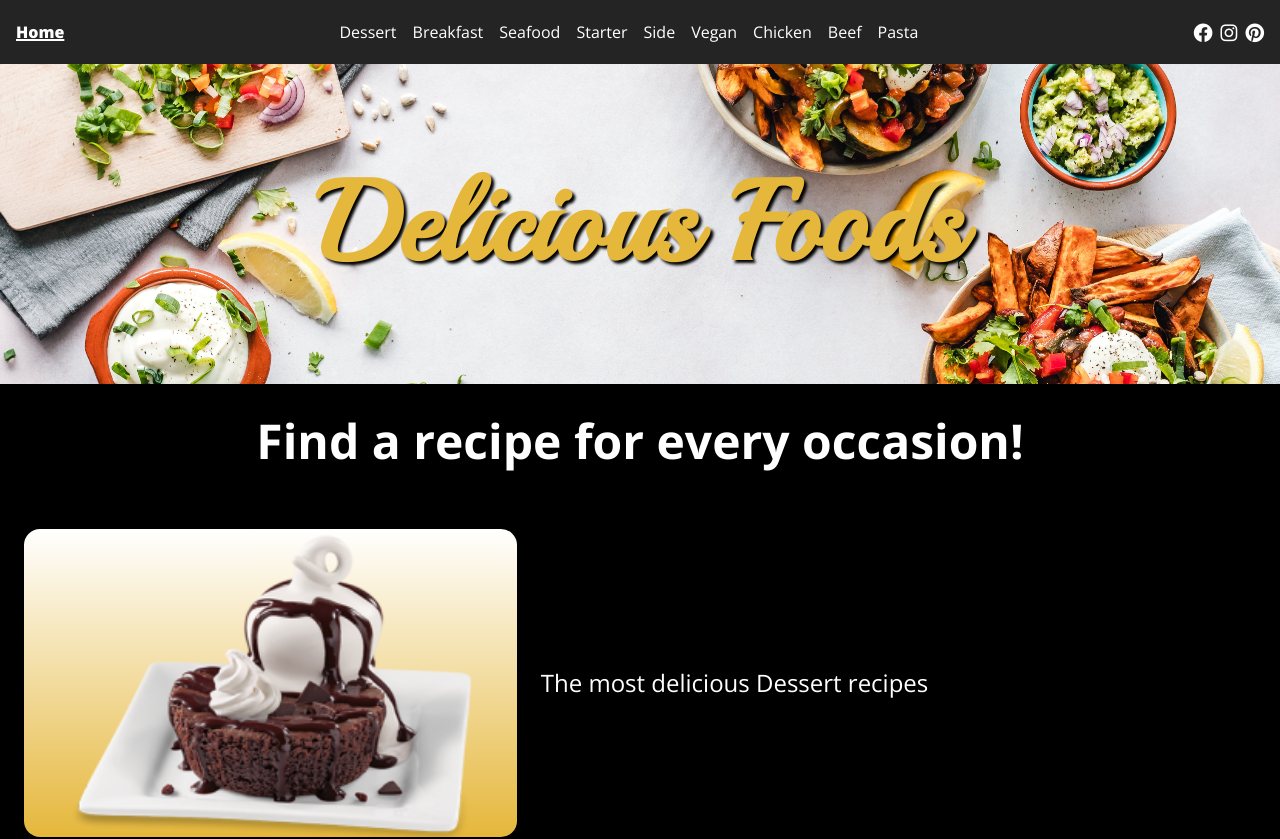
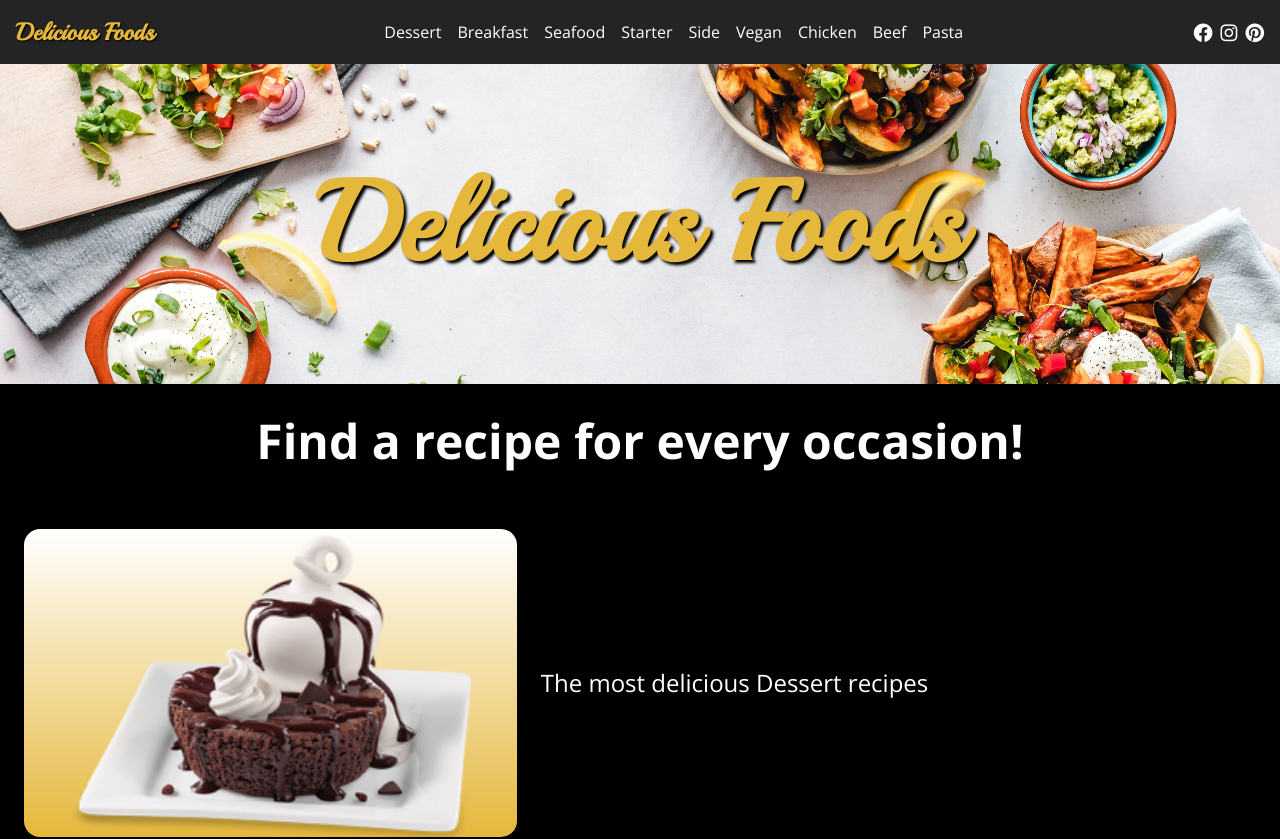
Before and after one commit to the-man2004/recipe-app, a Vue app: page / in a window 1280 px wide. Shown: the top 839 px of the page. Built offline with nearby package versions, Linux system fonts and the light colour scheme; no server answers.

Commit message:
Changed text & color for the home link in TheHeader.vue

```diff
--- a/src/components/TheHeader.vue
+++ b/src/components/TheHeader.vue
@@ -1,7 +1,7 @@
 <template>
   <div class="header">
     <nav>
-      <router-link class="link home-link" to="/">Home</router-link>
+      <router-link class="link home-link" to="/">Delicious Foods</router-link>
       <div class="links-container">
         <router-link class="link category-link" to="/recipes/dessert"
           >Dessert</router-link
@@ -89,9 +89,13 @@ nav {
 }
 
 .home-link {
+  font-family: "Playball", sans-serif;
+  font-size: 1.5rem;
   font-weight: 800;
-  text-decoration: underline;
   text-decoration-thickness: 2px;
+
+  color: var(--accent-color);
+  text-shadow: 1px 1px 2px var(--primary-color);
 }
 
 .social-links {
```
